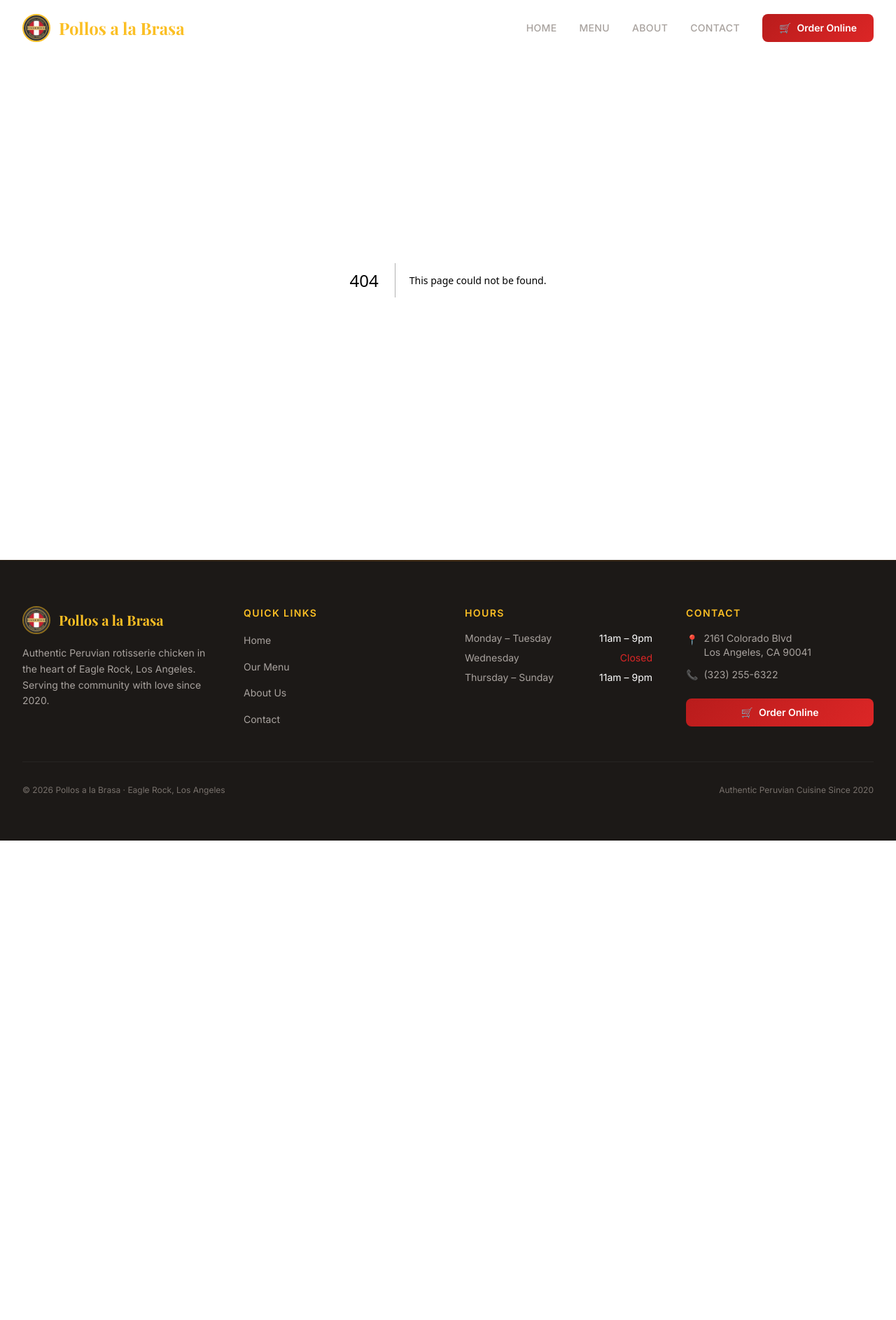
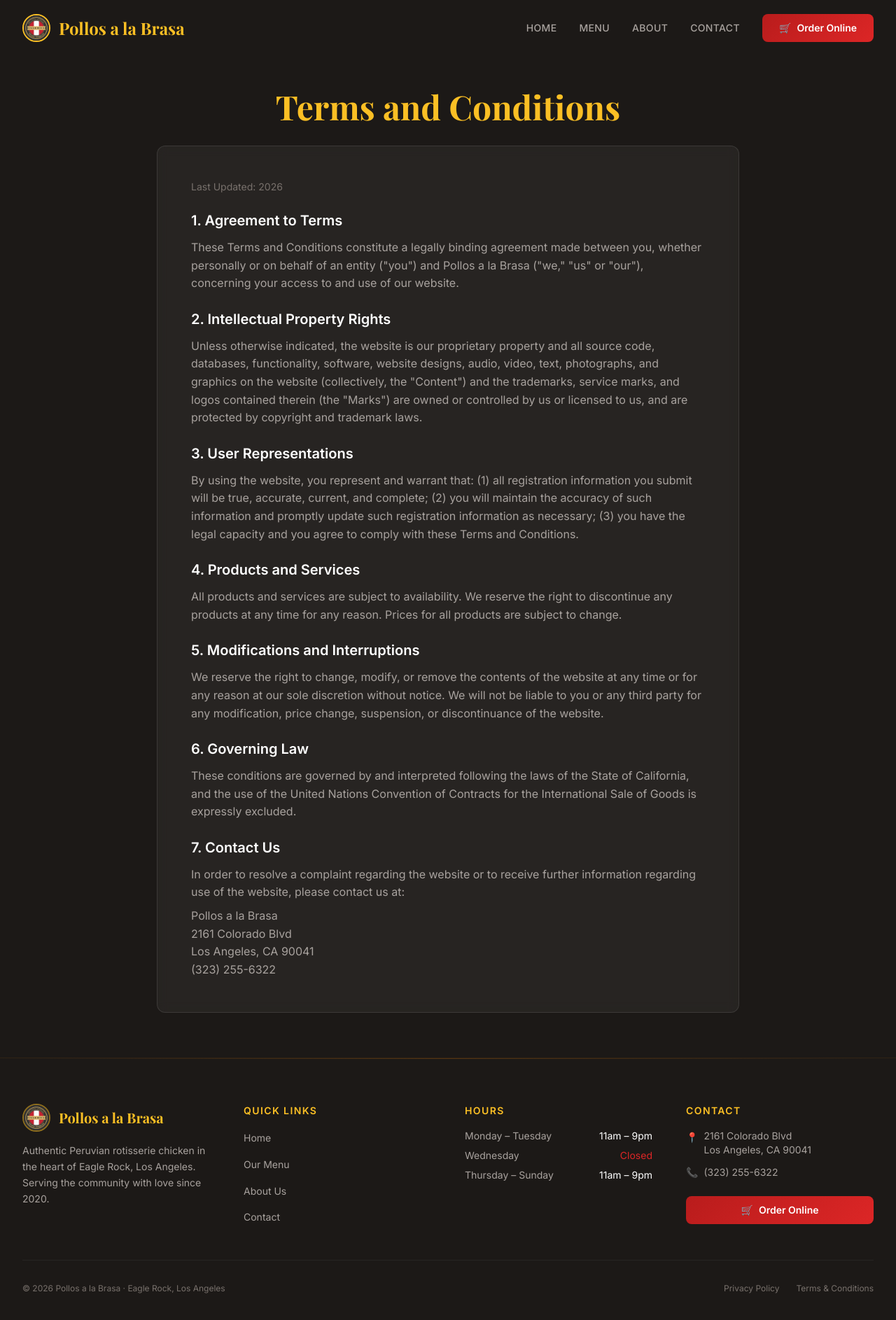
Before and after one commit to kshare10/Pollos-a-la-Brasa, a Next.js app: page /terms in a window 1280 px wide. Before the commit this address had no page. Shown: the top 1886 px of the page at 70% size. Before the commit the page ends 1201 px from the top, so only its background shows below. Built offline with nearby package versions, Linux system fonts and the light colour scheme; a web font is replaced by a local one.

Commit message:
Add legal pages and update footer

```diff
--- /dev/null
+++ b/src/app/privacy/page.tsx
@@ -0,0 +1,83 @@
+import React from "react";
+
+export const metadata = {
+    title: "Privacy Policy | Pollos a la Brasa",
+    description: "Privacy Policy for Pollos a la Brasa website.",
+};
+
+export default function PrivacyPage() {
+    return (
+        <div className="bg-[var(--color-charcoal)] min-h-screen pt-32 pb-16">
+            <div className="max-w-4xl mx-auto px-4 sm:px-6 lg:px-8">
+                <h1 className="font-display text-4xl md:text-5xl font-bold text-[var(--color-gold)] mb-8 text-center">
+                    Privacy Policy
+                </h1>
+
+                <div className="bg-white/5 backdrop-blur-sm rounded-xl p-8 md:p-12 border border-white/10 text-[var(--color-stone-light)] space-y-6">
+                    <p className="text-sm text-[var(--color-stone)]">Last Updated: {new Date().getFullYear()}</p>
+
+                    <section>
+                        <h2 className="text-xl font-semibold text-white mb-3">1. Introduction</h2>
+                        <p>
+                            Welcome to Pollos a la Brasa ("we," "our," or "us"). We are committed to protecting your personal information and your right to privacy. If you have any questions or concerns about this privacy notice or our practices with regard to your personal information, please contact us.
+                        </p>
+                    </section>
+
+                    <section>
+                        <h2 className="text-xl font-semibold text-white mb-3">2. Information We Collect</h2>
+                        <p>
+                            We collect personal information that you voluntarily provide to us when you express an interest in obtaining information about us or our products and services, when you participate in activities on the website, or otherwise when you contact us.
+                        </p>
+                        <ul className="list-disc pl-5 mt-2 space-y-1">
+                            <li>Names</li>
+                            <li>Phone numbers</li>
+                            <li>Email addresses</li>
+                            <li>Billing addresses (for online orders)</li>
+                        </ul>
+                    </section>
+
+                    <section>
+                        <h2 className="text-xl font-semibold text-white mb-3">3. How We Use Your Information</h2>
+                        <p>
+                            We use personal information collected via our website for a variety of business purposes described below:
+                        </p>
+                        <ul className="list-disc pl-5 mt-2 space-y-1">
+                            <li>To facilitate account creation and logon process.</li>
+                            <li>To fulfill and manage your orders.</li>
+                            <li>To post testimonials.</li>
+                            <li>To request feedback.</li>
+                            <li>To send you marketing and promotional communications.</li>
+                        </ul>
+                    </section>
+
+                    <section>
+                        <h2 className="text-xl font-semibold text-white mb-3">4. Sharing Your Information</h2>
+                        <p>
+                            We only share information with your consent, to comply with laws, to provide you with services, to protect your rights, or to fulfill business obligations.
+                        </p>
+                    </section>
+
+                    <section>
+                        <h2 className="text-xl font-semibold text-white mb-3">5. Cookie Policy</h2>
+                        <p>
+                            We may use cookies and similar tracking technologies (like web beacons and pixels) to access or store information. Specific information about how we use such technologies and how you can refuse certain cookies is set out in our Cookie Notice.
+                        </p>
+                    </section>
+
+                    <section>
+                        <h2 className="text-xl font-semibold text-white mb-3">6. Contact Us</h2>
+                        <p>
+                            If you have questions or comments about this notice, you may contact us by post at:
+                        </p>
+                        <address className="mt-2 not-italic">
+                            Pollos a la Brasa<br />
+                            2161 Colorado Blvd<br />
+                            Los Angeles, CA 90041<br />
+                            United States
+                        </address>
+                    </section>
+                </div>
+            </div>
+        </div>
+    );
+}
--- /dev/null
+++ b/src/app/terms/page.tsx
@@ -0,0 +1,77 @@
+import React from "react";
+
+export const metadata = {
+    title: "Terms and Conditions | Pollos a la Brasa",
+    description: "Terms and Conditions for Pollos a la Brasa website.",
+};
+
+export default function TermsPage() {
+    return (
+        <div className="bg-[var(--color-charcoal)] min-h-screen pt-32 pb-16">
+            <div className="max-w-4xl mx-auto px-4 sm:px-6 lg:px-8">
+                <h1 className="font-display text-4xl md:text-5xl font-bold text-[var(--color-gold)] mb-8 text-center">
+                    Terms and Conditions
+                </h1>
+
+                <div className="bg-white/5 backdrop-blur-sm rounded-xl p-8 md:p-12 border border-white/10 text-[var(--color-stone-light)] space-y-6">
+                    <p className="text-sm text-[var(--color-stone)]">Last Updated: {new Date().getFullYear()}</p>
+
+                    <section>
+                        <h2 className="text-xl font-semibold text-white mb-3">1. Agreement to Terms</h2>
+                        <p>
+                            These Terms and Conditions constitute a legally binding agreement made between you, whether personally or on behalf of an entity ("you") and Pollos a la Brasa ("we," "us" or "our"), concerning your access to and use of our website.
+                        </p>
+                    </section>
+
+                    <section>
+                        <h2 className="text-xl font-semibold text-white mb-3">2. Intellectual Property Rights</h2>
+                        <p>
+                            Unless otherwise indicated, the website is our proprietary property and all source code, databases, functionality, software, website designs, audio, video, text, photographs, and graphics on the website (collectively, the "Content") and the trademarks, service marks, and logos contained therein (the "Marks") are owned or controlled by us or licensed to us, and are protected by copyright and trademark laws.
+                        </p>
+                    </section>
+
+                    <section>
+                        <h2 className="text-xl font-semibold text-white mb-3">3. User Representations</h2>
+                        <p>
+                            By using the website, you represent and warrant that: (1) all registration information you submit will be true, accurate, current, and complete; (2) you will maintain the accuracy of such information and promptly update such registration information as necessary; (3) you have the legal capacity and you agree to comply with these Terms and Conditions.
+                        </p>
+                    </section>
+
+                    <section>
+                        <h2 className="text-xl font-semibold text-white mb-3">4. Products and Services</h2>
+                        <p>
+                            All products and services are subject to availability. We reserve the right to discontinue any products at any time for any reason. Prices for all products are subject to change.
+                        </p>
+                    </section>
+
+                    <section>
+                        <h2 className="text-xl font-semibold text-white mb-3">5. Modifications and Interruptions</h2>
+                        <p>
+                            We reserve the right to change, modify, or remove the contents of the website at any time or for any reason at our sole discretion without notice. We will not be liable to you or any third party for any modification, price change, suspension, or discontinuance of the website.
+                        </p>
+                    </section>
+
+                    <section>
+                        <h2 className="text-xl font-semibold text-white mb-3">6. Governing Law</h2>
+                        <p>
+                            These conditions are governed by and interpreted following the laws of the State of California, and the use of the United Nations Convention of Contracts for the International Sale of Goods is expressly excluded.
+                        </p>
+                    </section>
+
+                    <section>
+                        <h2 className="text-xl font-semibold text-white mb-3">7. Contact Us</h2>
+                        <p>
+                            In order to resolve a complaint regarding the website or to receive further information regarding use of the website, please contact us at:
+                        </p>
+                        <address className="mt-2 not-italic">
+                            Pollos a la Brasa<br />
+                            2161 Colorado Blvd<br />
+                            Los Angeles, CA 90041<br />
+                            (323) 255-6322
+                        </address>
+                    </section>
+                </div>
+            </div>
+        </div>
+    );
+}
--- a/src/components/Footer.tsx
+++ b/src/components/Footer.tsx
@@ -111,13 +111,18 @@
                 </div>
 
                 {/* Bottom bar */}
-                <div className="mt-12 pt-8 border-t border-white/5 flex flex-col sm:flex-row items-center justify-between gap-4">
-                    <p className="text-xs text-[var(--color-stone)]">
+                <div className="mt-12 pt-8 border-t border-white/5 flex flex-col md:flex-row items-center justify-between gap-4">
+                    <p className="text-xs text-[var(--color-stone)] text-center md:text-left">
                         © {new Date().getFullYear()} Pollos a la Brasa · Eagle Rock, Los Angeles
                     </p>
-                    <p className="text-xs text-[var(--color-stone)]">
-                        Authentic Peruvian Cuisine Since 2020
-                    </p>
+                    <div className="flex gap-6 text-xs text-[var(--color-stone)]">
+                        <Link href="/privacy" className="hover:text-[var(--color-gold)] transition-colors">
+                            Privacy Policy
+                        </Link>
+                        <Link href="/terms" className="hover:text-[var(--color-gold)] transition-colors">
+                            Terms & Conditions
+                        </Link>
+                    </div>
                 </div>
             </div>
         </footer>
```
